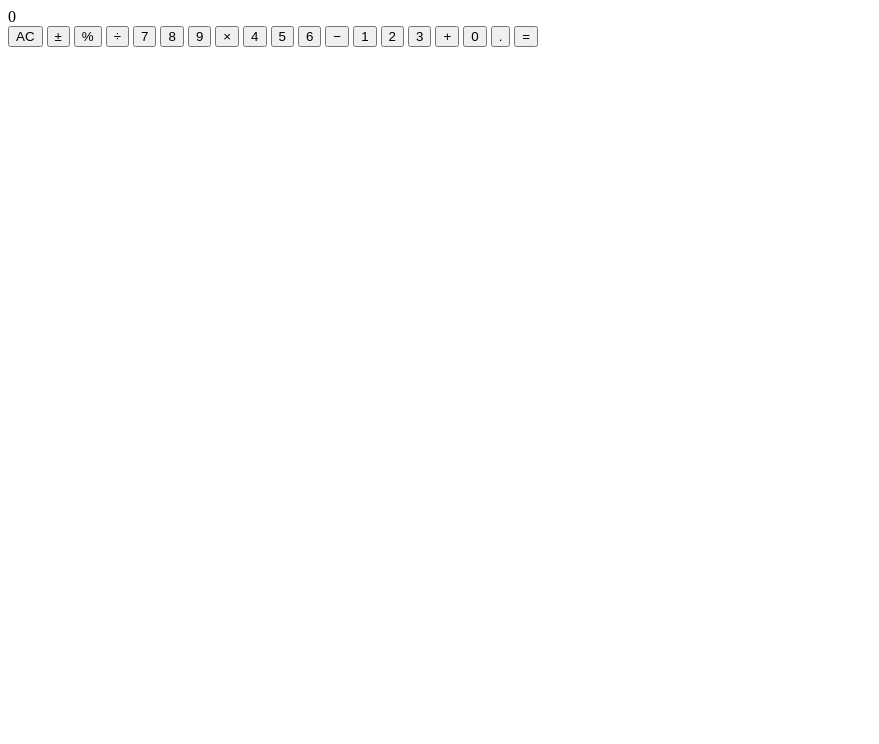
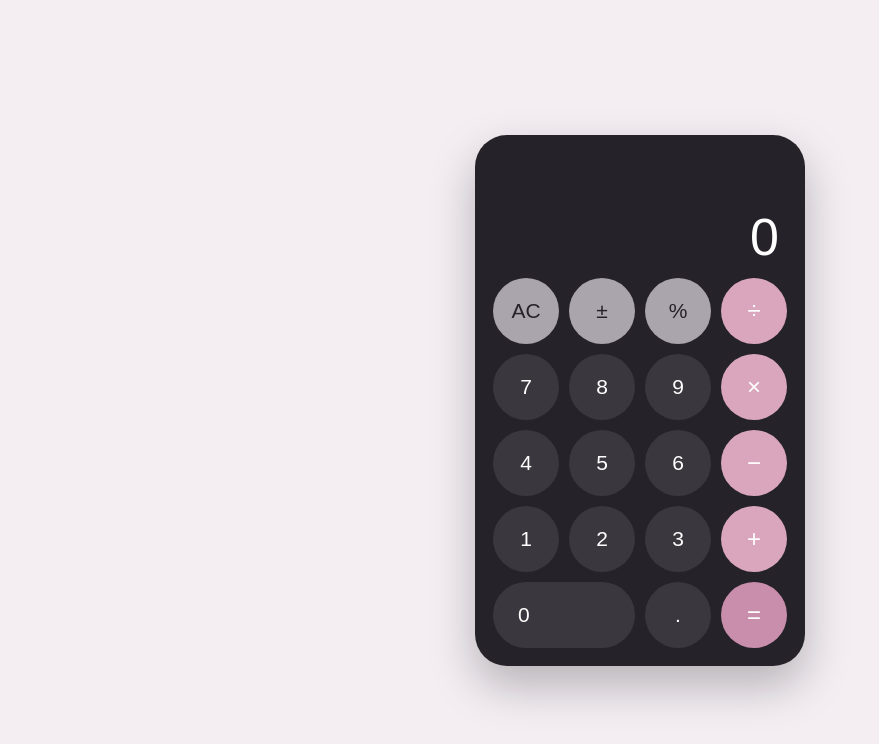
Before and after one commit to bhallapihu60-spec/my-calculator, a plain HTML site: page index.html in a window 1280 px wide. Shown: the whole page, without its empty margins (0-879 px from the left). Drawn offline with Linux system fonts and the light colour scheme.

Commit message:
Update index.html

```diff
--- a/index.html
+++ b/index.html
@@ -1,3 +1,17 @@
+<!DOCTYPE html>
+<html lang="en">
+<head>
+    <meta charset="UTF-8">
+
+    <meta name="viewport" content="width=device-width, initial-scale=1.0">
+
+    <title>My Calculator</title>
+
+    <link rel="stylesheet" href="style.css">
+</head>
+
+<body>
+
     <div class="calculator">
 
         <div class="display">
@@ -6,6 +20,7 @@
         </div>
 
         <div class="buttons">
+
             <button class="function" onclick="clearCalculator()">AC</button>
             <button class="function" onclick="toggleSign()">±</button>
             <button class="function" onclick="percentage()">%</button>
@@ -29,6 +44,12 @@
             <button class="zero" onclick="appendNumber('0')">0</button>
             <button onclick="appendDecimal()">.</button>
             <button class="equals" onclick="calculate()">=</button>
+
         </div>
 
     </div>
+
+    <script src="script.js"></script>
+
+</body>
+</html>
```
Lines whose indentation alone changed are shown as unchanged.
